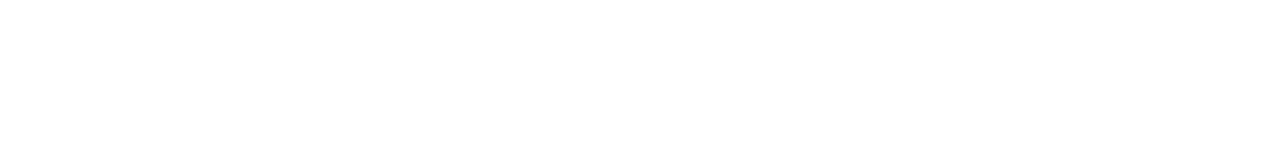
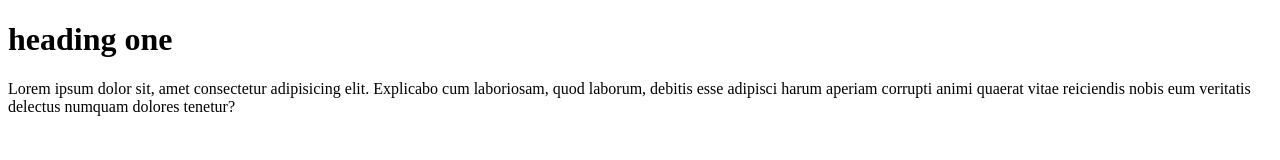
Before and after one commit to adeel123456789/abcd, a plain HTML site: page index.html in a window 1280 px wide. Drawn offline with Linux system fonts and the light colour scheme.

Commit message:
my second git commit

```diff
--- a/index.html
+++ b/index.html
@@ -7,6 +7,7 @@
     <title>Document</title>
 </head>
 <body>
-
+    <h1>heading one</h1>
+    <p>Lorem ipsum dolor sit, amet consectetur adipisicing elit. Explicabo cum laboriosam, quod laborum, debitis esse adipisci harum aperiam corrupti animi quaerat vitae reiciendis nobis eum veritatis delectus numquam dolores tenetur?</p>
 </body>
 </html>
```
